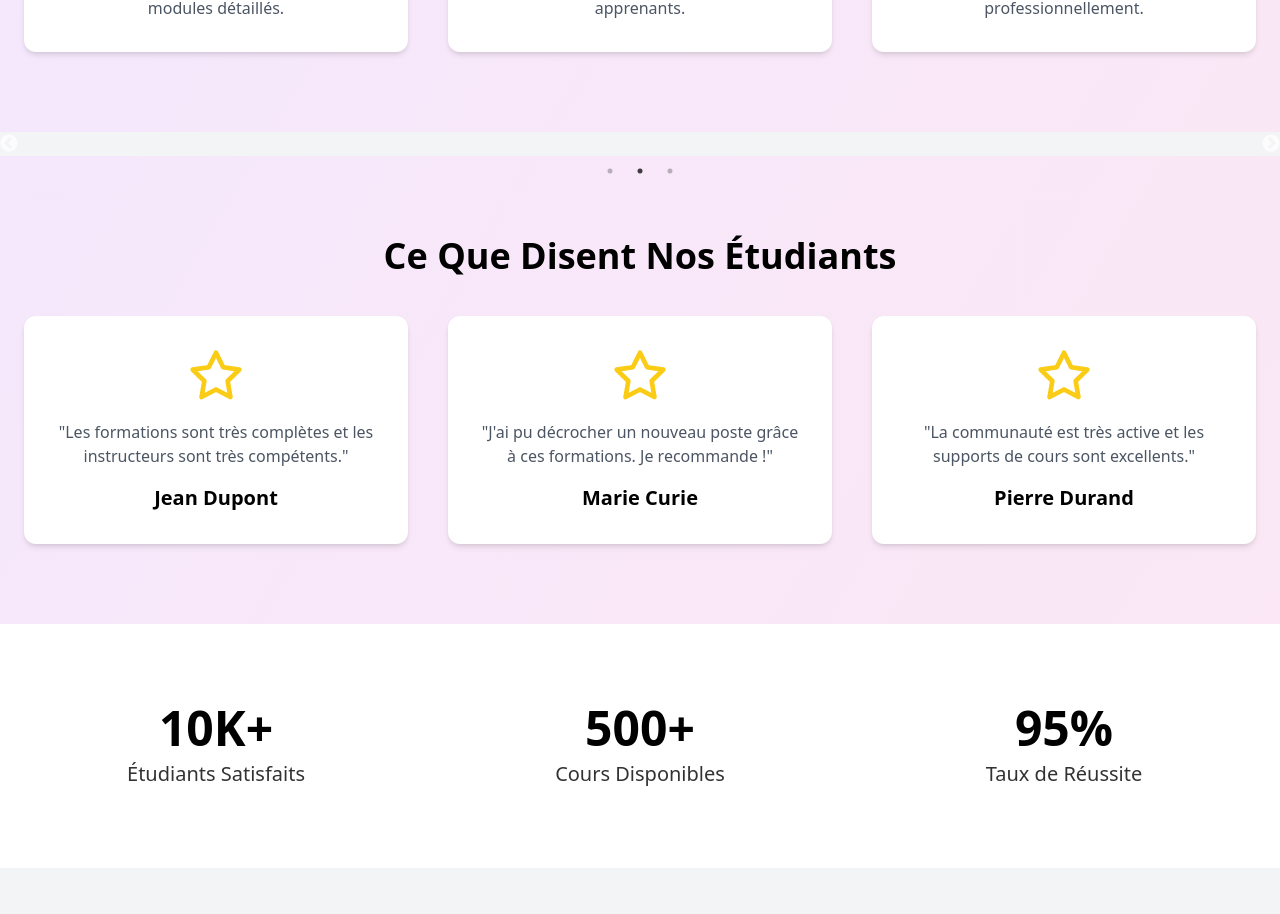
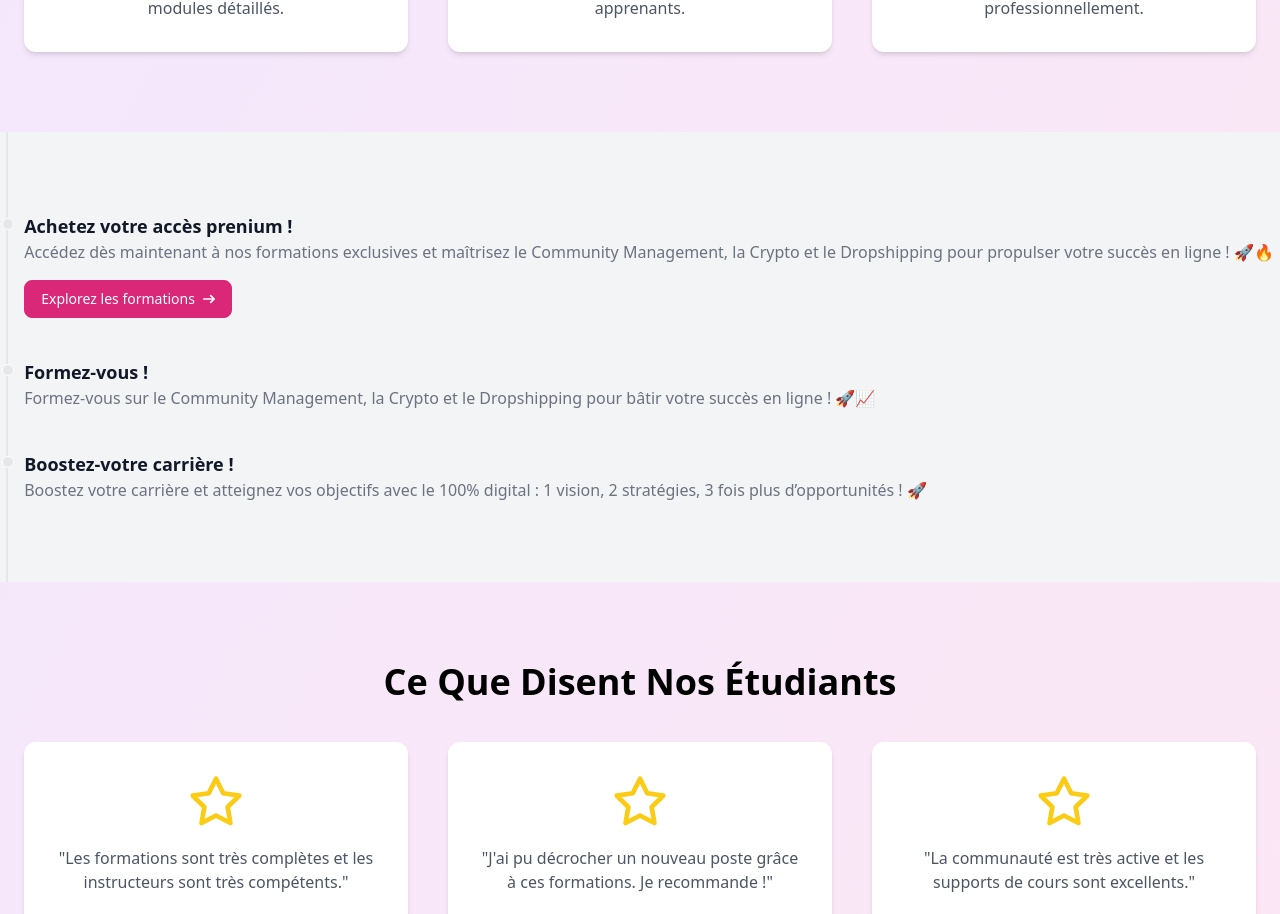
Before and after one commit to Adel113/FormationsV2, a React (Vite) app: page / in a window 1280 px wide. Shown: the part 1073-1987 px from the top of the page. Built offline with nearby package versions, Linux system fonts and the light colour scheme; no server answers.

Commit message:
Ajout de la Timeline

```diff
--- a/src/pages/principal/Home.tsx
+++ b/src/pages/principal/Home.tsx
@@ -58,21 +58,28 @@ export default function Home() {
         </div>
       </section>
 
-      {/* Carousel Section */}
-      <section className="bg-gray-100 flex justify-center items-center">
-        <div className="container mx-auto px-6">
-          <Slider {...settings} className="flex justify-center items-center">
-            <div className="flex justify-center items-center w-full">
-              <img src={image1} alt="Slide 1" className="rounded-lg mx-auto"/>
-            </div>
-            <div className="flex justify-center items-center w-full">
-              <img src={image1} alt="Slide 2" className="rounded-lg mx-auto"/>
-            </div>
-            <div className="flex justify-center items-center w-full">
-              <img src={image1} alt="Slide 3" className="rounded-lg mx-auto"/>
-            </div>
-          </Slider>
-        </div>
+      {/* Timeline Section */}
+      <section className="bg-gray-100 flex justify-center items-center ">
+        <ol className="relative py-20 border-s-2  border-gray-200 dark:border-gray-700">
+            <li className="mb-10 ms-4">
+                <div className="absolute w-3 h-3 bg-gray-200 rounded-full mt-1.5 -start-1.5 border border-white dark:border-gray-900 dark:bg-gray-700"></div>
+                <h3 className="text-lg font-semibold text-gray-900 dark:text-dark">Achetez votre accès prenium !</h3>
+                <p className="mb-4 text-base font-normal text-gray-500 dark:text-gray-700">Accédez dès maintenant à nos formations exclusives et maîtrisez le Community Management, la Crypto et le Dropshipping pour propulser votre succès en ligne ! 🚀🔥</p>
+                <a href="/formations" className="inline-flex items-center px-4 py-2 text-sm font-medium text-white bg-[#DB2777] border border-[#DB2777] rounded-lg hover:bg-[#be1e65] hover:border-[#be1e65] focus:z-10 focus:ring-4 focus:outline-none focus:ring-pink-300 dark:bg-[#DB2777] dark:text-white dark:border-[#DB2777] dark:hover:bg-[#be1e65] dark:focus:ring-pink-800">Explorez les formations<svg className="w-3 h-3 ms-2 rtl:rotate-180" aria-hidden="true" xmlns="http://www.w3.org/2000/svg" fill="none" viewBox="0 0 14 10">
+            <path stroke="currentColor" stroke-linecap="round" stroke-linejoin="round" stroke-width="2" d="M1 5h12m0 0L9 1m4 4L9 9"/>
+          </svg></a>
+            </li>
+            <li className="mb-10 ms-4">
+                <div className="absolute w-3 h-3 bg-gray-200 rounded-full mt-1.5 -start-1.5 border border-white dark:border-gray-900 dark:bg-gray-700"></div>
+                <h3 className="text-lg font-semibold text-gray-900 dark:text-dark">Formez-vous !</h3>
+                <p className="text-base font-normal text-gray-500 dark:text-gray-700">Formez-vous sur le Community Management, la Crypto et le Dropshipping pour bâtir votre succès en ligne ! 🚀📈</p>
+            </li>
+            <li className="ms-4">
+                <div className="absolute w-3 h-3 bg-gray-200 rounded-full mt-1.5 -start-1.5 border border-white dark:border-gray-900 dark:bg-gray-700"></div>
+                <h3 className="text-lg font-semibold text-gray-900 dark:text-dark">Boostez-votre carrière !</h3>
+                <p className="text-base font-normal text-gray-500 dark:text-gray-700">Boostez votre carrière et atteignez vos objectifs avec le 100% digital : 1 vision, 2 stratégies, 3 fois plus d’opportunités ! 🚀</p>
+            </li>
+        </ol>
       </section>
 
 
```
